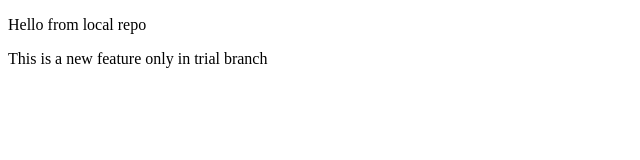
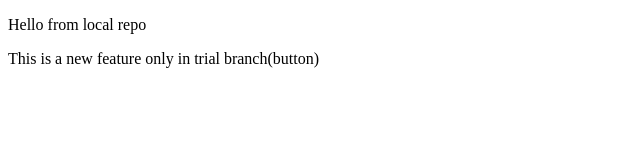
Before and after one commit to Goyal-Divyansh/LocalRepo, a plain HTML site: page index.html in a window 1280 px wide. Shown: the full height of the page, 0-640 px from the left. Drawn offline with Linux system fonts and the light colour scheme.

```diff
--- a/index.html
+++ b/index.html
@@ -7,7 +7,7 @@
 </head>
 <body>
     <p>Hello from local repo</p>
-    <p>This is a new feature only in trial branch
+    <p>This is a new feature only in trial branch(button)
     </p>
 </body>
 </html>
```
